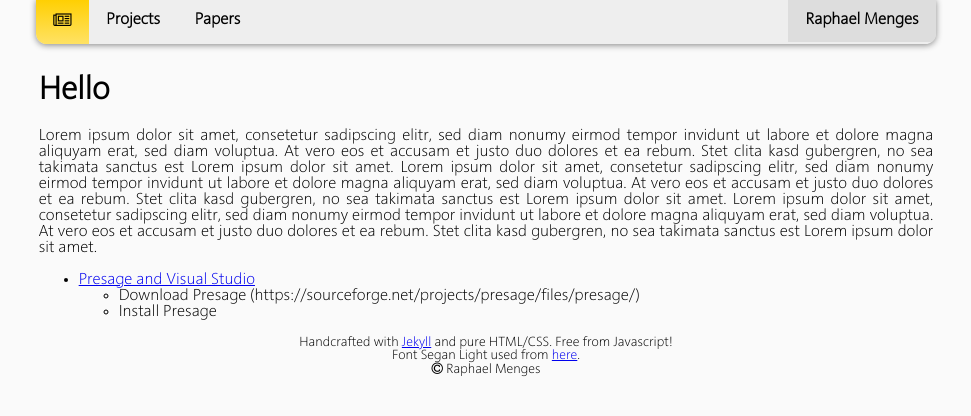
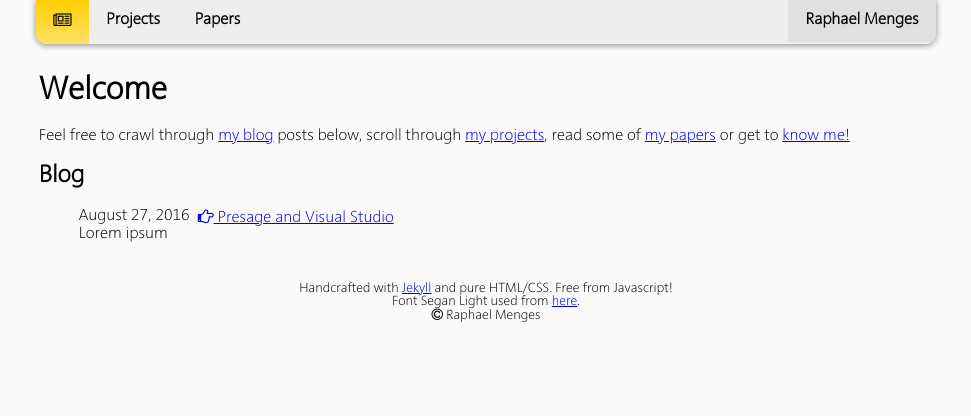
Before and after one commit to raphaelmenges/raphaelmenges.github.io, a Jekyll site: the page built from index.html, in a window 1280 px wide. Shown: the top 416 px of the page, without its empty margins (154-1125 px from the left). Built offline with Jekyll 4.4.1, drawn with Linux system fonts in a browser that asks for light colours.

Commit message:
Working on front page.

```diff
--- a/_layouts/default.html
+++ b/_layouts/default.html
@@ -31,6 +31,7 @@
 		{{ content }}
 
 		</div>
+
 		<footer class="footer">
 			<!-- <hr> -->
 			Handcrafted with
--- a/css/main.css
+++ b/css/main.css
@@ -33,6 +33,7 @@ body {
 
 /* Footer of page */
 .footer {
+	margin-top: 30pt;
 	padding-bottom: 10pt;
 	text-align: center;
 	font-size: 10pt;
@@ -130,16 +131,16 @@ body {
 /* Active element */
 .navbar .active {
 	background-color: #FFCF00;
-	background: -webkit-linear-gradient(#FFCF00, #FFE264); /* For Safari 5.1 to 6.0 */
-  background: -o-linear-gradient(#FFCF00, #FFE264); /* For Opera 11.1 to 12.0 */
-  background: -moz-linear-gradient(#FFCF00, #FFE264); /* For Firefox 3.6 to 15 */
-  background: linear-gradient(#FFCF00, #FFE264); /* Standard syntax */
+	background: -webkit-linear-gradient(#FFCF00, #FFE264);
+  background: -o-linear-gradient(#FFCF00, #FFE264);
+  background: -moz-linear-gradient(#FFCF00, #FFE264);
+  background: linear-gradient(#FFCF00, #FFE264);
 }
 
 /* About element */
 .navbar .about {
 	float: right;
-	background-color: #DDD;
+	background-color: #E0E0E0;
 }
 
 /* Links in navbar elements */
@@ -151,6 +152,29 @@ body {
 	text-decoration: none;
 	font-size: 12pt;
 	font-weight: bold;
+}
+
+/************/
+/*** Blog ***/
+/************/
+.blog-list {
+	list-style-type: none;
+}
+
+.blog-list-title {
+	list-style-type: none;
+	margin: 0;
+	padding: 0;
+}
+
+.blog-list-title li {
+	display: block;
+	float: left;
+	margin-right: 6pt;
+}
+
+.blog-list-excerpt {
+	clear: both;
 }
 
 /***************/
--- a/index.html
+++ b/index.html
@@ -4,14 +4,27 @@ title: Raphael Menges
 navigation: home
 ---
 <div>
-	<h1>Hello</h1>
-	<p>Lorem ipsum dolor sit amet, consetetur sadipscing elitr, sed diam nonumy eirmod tempor invidunt ut labore et dolore magna aliquyam erat, sed diam voluptua. At vero eos et accusam et justo duo dolores et ea rebum. Stet clita kasd gubergren, no sea takimata sanctus est Lorem ipsum dolor sit amet. Lorem ipsum dolor sit amet, consetetur sadipscing elitr, sed diam nonumy eirmod tempor invidunt ut labore et dolore magna aliquyam erat, sed diam voluptua. At vero eos et accusam et justo duo dolores et ea rebum. Stet clita kasd gubergren, no sea takimata sanctus est Lorem ipsum dolor sit amet. Lorem ipsum dolor sit amet, consetetur sadipscing elitr, sed diam nonumy eirmod tempor invidunt ut labore et dolore magna aliquyam erat, sed diam voluptua. At vero eos et accusam et justo duo dolores et ea rebum. Stet clita kasd gubergren, no sea takimata sanctus est Lorem ipsum dolor sit amet.</p>
-	<ul>
-  {% for post in site.posts %}
-    <li>
-      <a href="{{ post.url }}">{{ post.title }}</a>
-			{{ post.excerpt }} <!-- p exists implicitly -->
-    </li>
-  {% endfor %}
-</ul>
+	<h1>Welcome</h1>
+	<p>Feel free to crawl through <a href="#blog">my blog</a> posts below, scroll through <a href="/projects">my projects</a>, read some of <a href="/papers">my papers</a> or get to <a href="/about">know me!</a></p>
+	<div class="blog-list">
+		<a class="anchor" id="blog"></a>
+		<h2>Blog</h2>
+		<ul class="blog-list">
+		{% for post in site.posts %}
+			<li>
+				<div class="blog-list-title">
+					<ul class="blog-list-title">
+						<li>
+							{{ post.date | date: '%B %d, %Y' }}
+						</li>
+						<li>
+								<a href="{{ post.url }}"> <i class="fa fa-hand-o-right" aria-hidden="true"></i> {{ post.title }} </a>
+						</li>
+					</ul>
+				</div> <!-- blog-list-title -->
+				<div class="blog-list-excerpt"> {{ post.excerpt }} </div> <!-- p exists implicitly -->
+			</li>
+		{% endfor %}
+		</ul>
+	</div> <!-- blog-list -->
 </div>
```
Also changed, not shown: _posts/2016-08-27-presage-and-visual-studio.md (+2 -0 lines).
